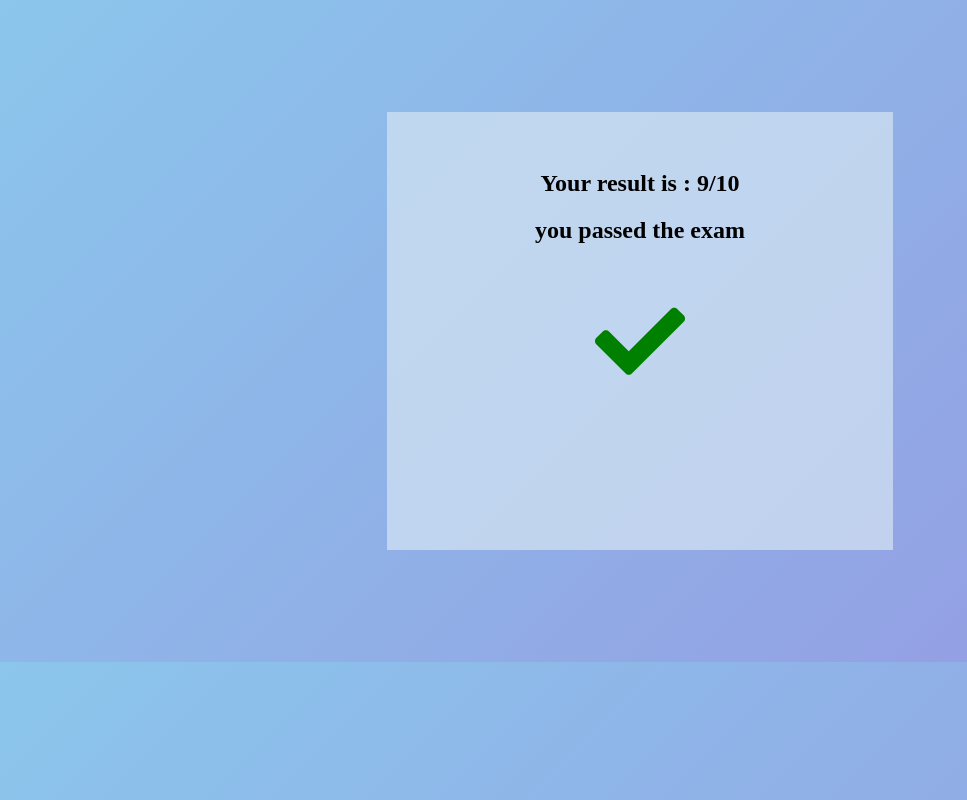
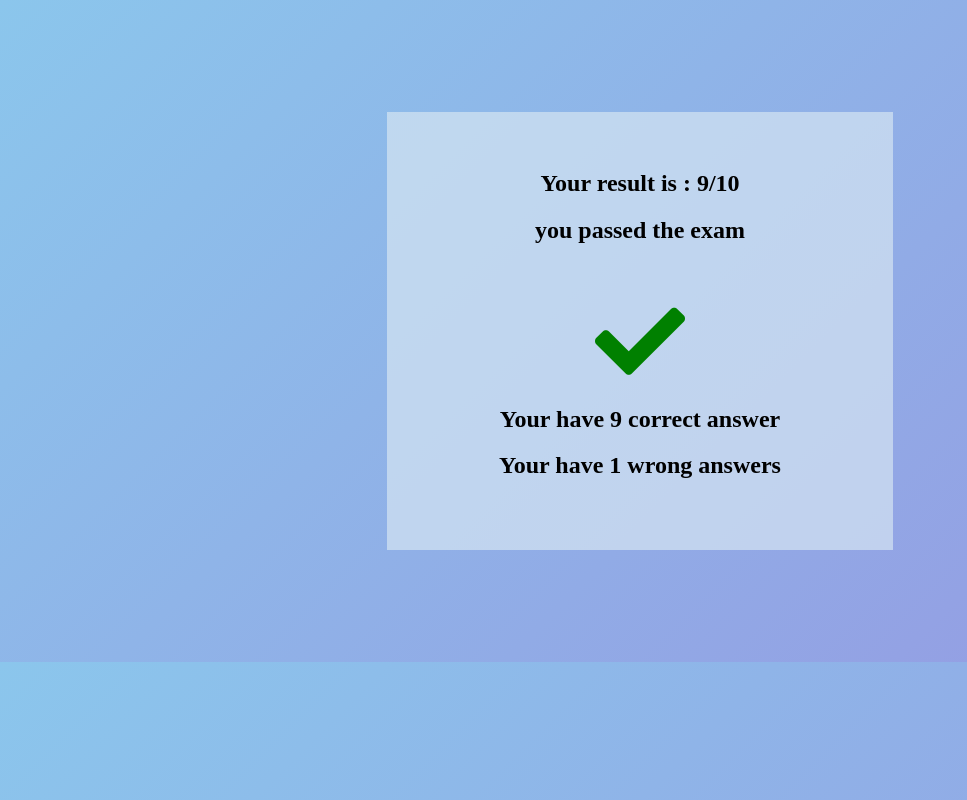
Before and after one commit to NermeenAlahmad/Project-Quiz-team, a plain HTML site: page grade.html in a window 1280 px wide. Shown: the whole page, without its empty margins (0-967 px from the left). Drawn offline with Linux system fonts and the light colour scheme.

Commit message:
add x font awesome and text
add x font awesome and text  by leen <3

```diff
--- a/grade.html
+++ b/grade.html
@@ -18,7 +18,13 @@
                <h2>
                     you passed the exam
                 </h2>
+          <!-- <i class="fas fa-times wrong "></i>-->
                 <i class="fas fa-check"></i>
+           <h2>Your have 9 correct answer </h2>
+
+            <h2>
+                Your have 1 wrong answers
+            </h2>
        </div>
 
 
```
